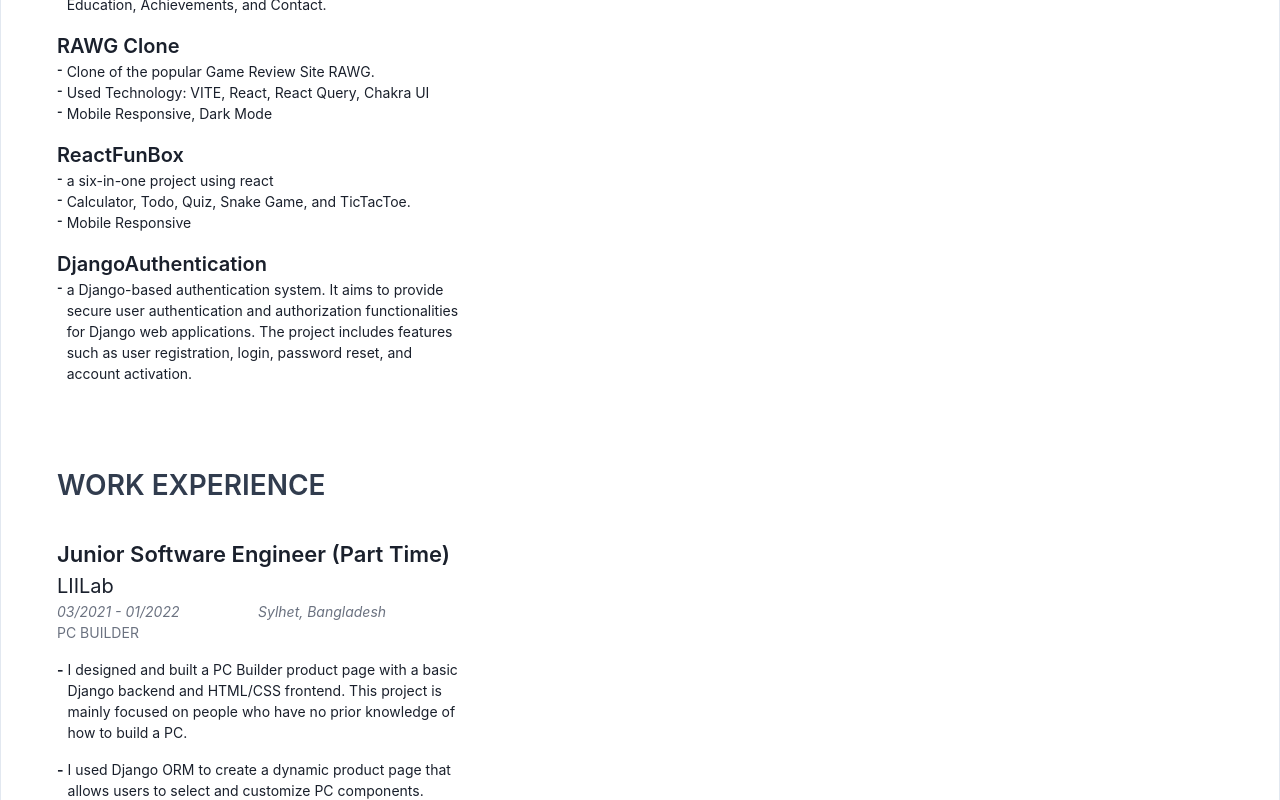
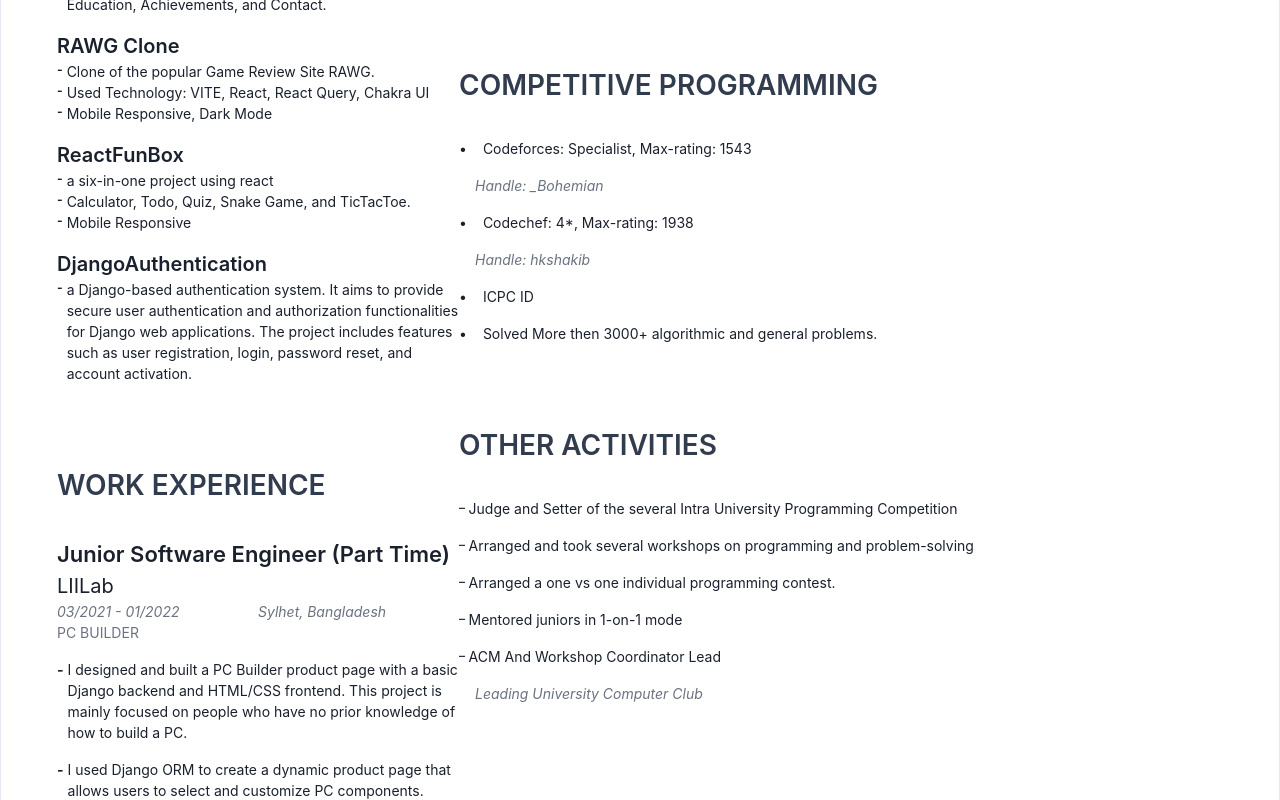
Before and after one commit to hkshakib/portfolio, a React (Create React App) app: page / in a window 1280 px wide. Shown: the part 10080-10880 px from the top of the page. Built offline with nearby package versions, Linux system fonts and the light colour scheme; what tailwindcss-font-inter would draw is missing.

Commit message:
feat: Complete Resume

```diff
--- a/src/pages/Resume.jsx
+++ b/src/pages/Resume.jsx
@@ -320,6 +320,69 @@ const Resume = () => {
                   Champions, National ICT FEST 2018
                 </div>
               </div>
+              <div className="flex flex-col gap-4 pb-20 text-[14px]">
+                <h3 className="text-[28px] text-[#313C4E] font-semibold pb-4">
+                  COMPETITIVE PROGRAMMING
+                </h3>
+                <div className="flex flex-col gap-4">
+                  <span className="flex gap-4 font-[20px]">
+                    &#8226;
+                    <span>Codeforces: Specialist, Max-rating: 1543</span>
+                  </span>
+
+                  <h3 className="flex pl-4 basis-[50%] text-[14px] italic text-gray-500">
+                    Handle: _Bohemian
+                  </h3>
+                </div>
+                <div className="flex flex-col gap-4">
+                  <span className="flex gap-4 font-[20px]">
+                    &#8226;
+                    <span>Codechef: 4*, Max-rating: 1938</span>
+                  </span>
+
+                  <h3 className="flex pl-4 basis-[50%] text-[14px] italic text-gray-500">
+                    Handle: hkshakib
+                  </h3>
+                </div>
+                <div className="flex gap-4">
+                  <span className="font-[20px]">&#8226;</span>
+                  ICPC ID
+                </div>
+                <div className="flex gap-4">
+                  <span className="font-[20px]">&#8226;</span>
+                  Solved More then 3000+ algorithmic and general problems.
+                </div>
+              </div>
+              <div className="flex flex-col gap-4 pb-20 text-[14px]">
+                <h3 className="text-[28px] text-[#313C4E] font-semibold pb-4">
+                  OTHER ACTIVITIES
+                </h3>
+                <div className="flex flex-col gap-4">
+                  <span className="font-[20px]">
+                    ᠆ Judge and Setter of the several Intra University
+                    Programming Competition
+                  </span>
+                </div>
+                <div className="flex flex-col gap-4">
+                  <span className="flex gap-4 font-[20px]">
+                    ᠆ Arranged and took several workshops on programming and
+                    problem-solving
+                  </span>
+                </div>
+                <div className="flex gap-4">
+                  ᠆ Arranged a one vs one individual programming contest.
+                </div>
+                <div className="flex gap-4">
+                  ᠆ Mentored juniors in 1-on-1 mode
+                </div>
+                <span className="flex gap-4 font-[20px]">
+                  ᠆ ACM And Workshop Coordinator Lead
+                </span>
+
+                <h3 className="flex pl-4 basis-[50%] text-[14px] italic text-gray-500">
+                  Leading University Computer Club
+                </h3>
+              </div>
             </div>
           </div>
         </div>
```
